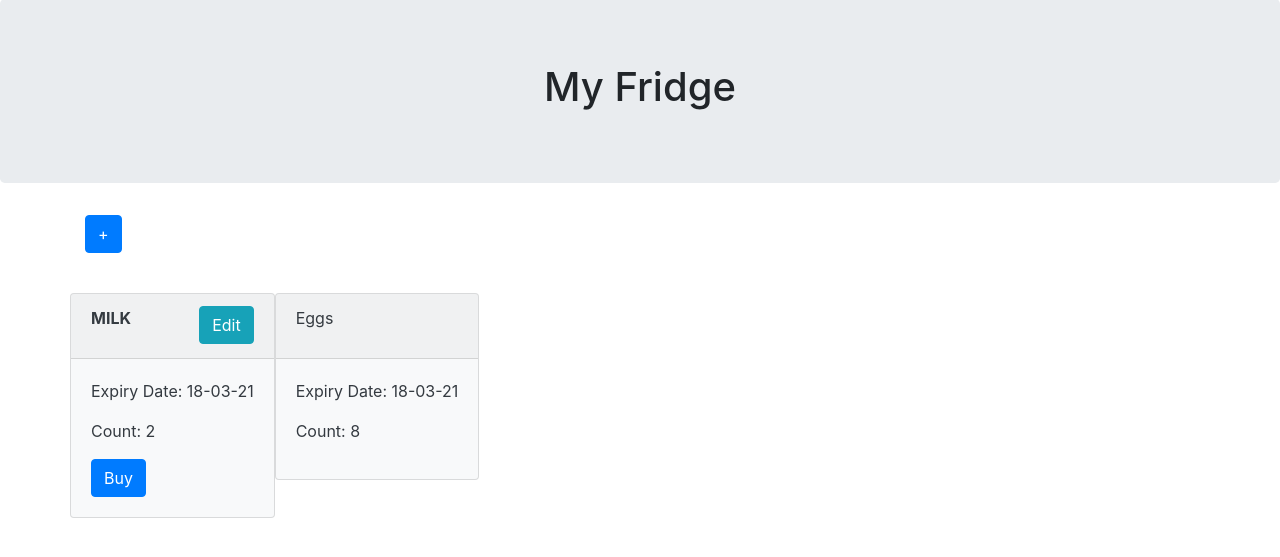
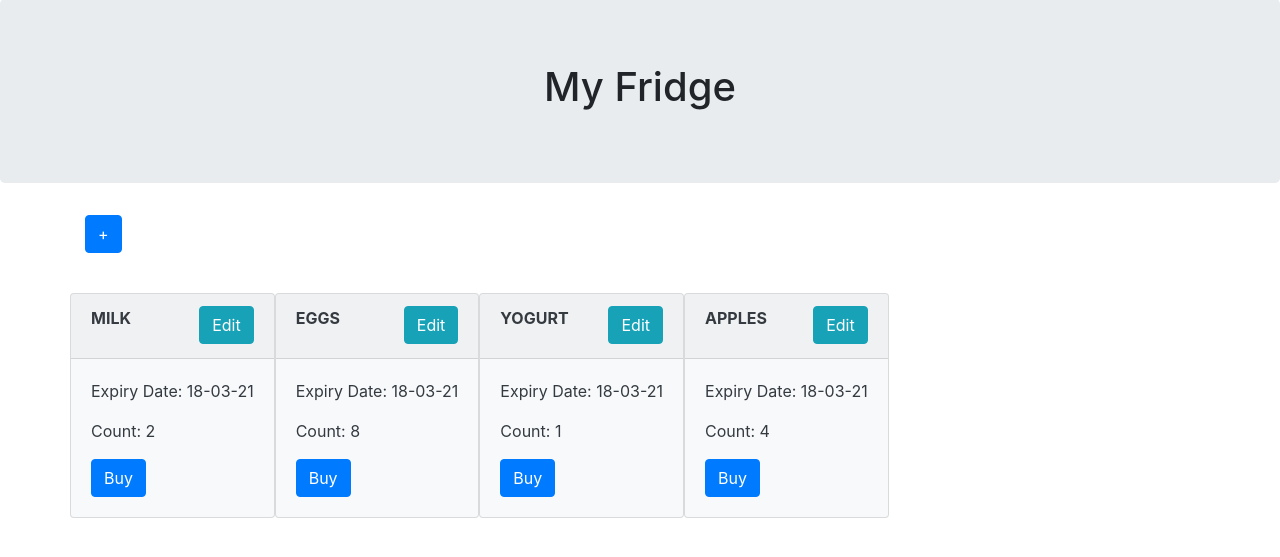
Before and after one commit to minsunp/ece_capstone, a Django app: page / in a window 1280 px wide. Shown: the part 57-614 px from the top of the page. Run offline with Django 3.2, Linux system fonts and the light colour scheme; a user stored in the database is signed in; parts of the project's set-up code (start-up, migrations or seed data) failed here and were passed over; some libraries are stand-ins or nearby versions.

Commit message:
Added more dummy data to my fridge page

```diff
--- a/smartfridge/templates/smartfridge/myFridge.html
+++ b/smartfridge/templates/smartfridge/myFridge.html
@@ -92,11 +92,47 @@
     <div class="col-*-*">
         <div class="card bg-light text-dark">
             <div class="card-header">
-                <p>{{dummy_data_2.item_name}}</p>
+                <p class="font-weight-bold text-uppercase">
+                    {{dummy_data_2.item_name}}
+                    <button type="button" class="btn btn-info" data-toggle="modal" data-target="#edit_item" style="float: right">Edit</button>
+                </p>
             </div>
             <div class="card-body">
                 <p>Expiry Date: {{dummy_data_2.expiry_date}}</p>
                 <p>Count: {{dummy_data_2.item_count}}</p>
+                <button type="button" class="btn btn-primary">Buy</button>
+            </div>
+        </div>
+    </div>
+
+    <div class="col-*-*">
+        <div class="card bg-light text-dark">
+            <div class="card-header">
+                <p class="font-weight-bold text-uppercase">
+                    {{dummy_data_3.item_name}}
+                    <button type="button" class="btn btn-info" data-toggle="modal" data-target="#edit_item" style="float: right">Edit</button>
+                </p>
+            </div>
+            <div class="card-body">
+                <p>Expiry Date: {{dummy_data_3.expiry_date}}</p>
+                <p>Count: {{dummy_data_3.item_count}}</p>
+                <button type="button" class="btn btn-primary">Buy</button>
+            </div>
+        </div>
+    </div>
+
+    <div class="col-*-*">
+        <div class="card bg-light text-dark">
+            <div class="card-header">
+                <p class="font-weight-bold text-uppercase">
+                    {{dummy_data_4.item_name}}
+                    <button type="button" class="btn btn-info" data-toggle="modal" data-target="#edit_item" style="float: right">Edit</button>
+                </p>
+            </div>
+            <div class="card-body">
+                <p>Expiry Date: {{dummy_data_4.expiry_date}}</p>
+                <p>Count: {{dummy_data_4.item_count}}</p>
+                <button type="button" class="btn btn-primary">Buy</button>
             </div>
         </div>
     </div>
```
